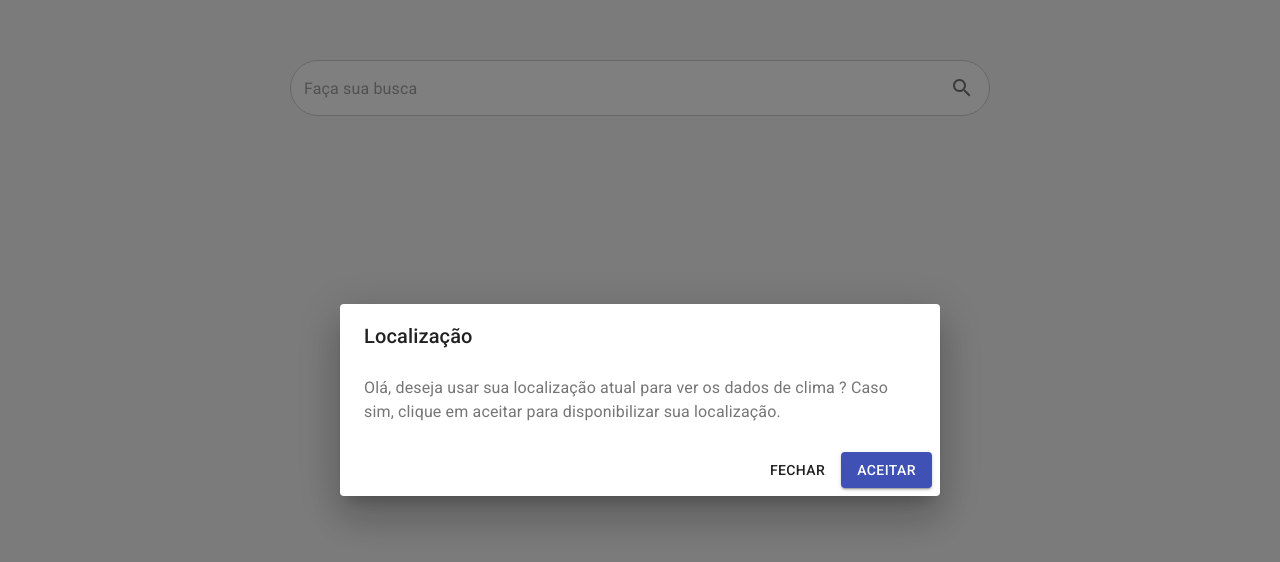
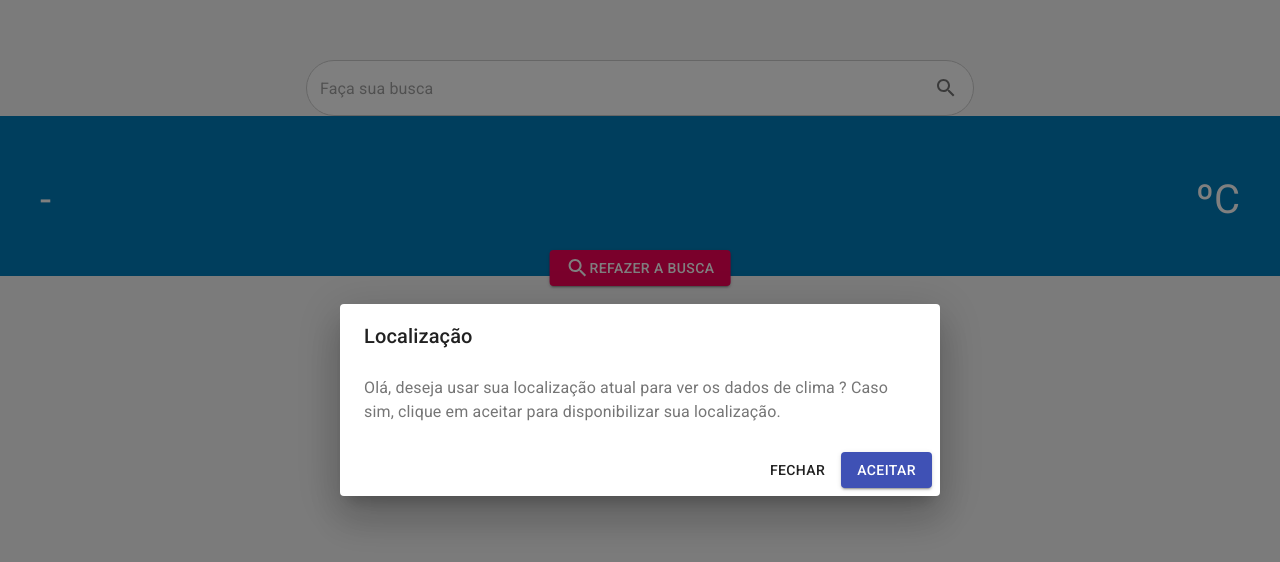
Before and after one commit to giacomette/teste-blueticket, a React (Create React App) app: page / in a window 1280 px wide. Shown: the top 562 px of the page. Built offline with nearby package versions, Linux system fonts and the light colour scheme.

Commit message:
Exibicao da temperatura atual

```diff
--- a/public/css/reset.css
+++ b/public/css/reset.css
@@ -1,6 +1,7 @@
 * {
   margin: 0;
   padding: 0;
+  box-sizing: border-box;
 }
 
 body {
--- a/src/components/CardClima/CardClima.js
+++ b/src/components/CardClima/CardClima.js
@@ -8,36 +8,20 @@ import Button from '@material-ui/core/Button';
 import Typography from '@material-ui/core/Typography';
 import Skeleton from 'react-loading-skeleton';
 
-function CardClima({ isLoading }) {
+function CardClima({ isLoading, data }) {
+  console.log('CARDCLIMA', data);
   return (
     <div>
       {isLoading && <Skeleton height={100} />}
       {!isLoading && (
-        <Card>
-          <CardActionArea>
-            <CardMedia
-              image="/static/images/cards/contemplative-reptile.jpg"
-              title="Contemplative Reptile"
-            />
-            <CardContent>
-              <Typography gutterBottom variant="h5" component="h2">
-                Lizard
-              </Typography>
-              <Typography variant="body2" color="textSecondary" component="p">
-                Lizards are a widespread group of squamate reptiles, with over
-                6,000 species, ranging across all continents except Antarctica
-              </Typography>
-            </CardContent>
-          </CardActionArea>
-          <CardActions>
-            <Button size="small" color="primary">
-              Share
-            </Button>
-            <Button size="small" color="primary">
-              Learn More
-            </Button>
-          </CardActions>
-        </Card>
+        <div>
+          <Typography variant="h4" component="h3">
+            {data.name} - {data.country}
+          </Typography>
+          <Typography variant="h5" component="h3">
+            {data.temp}ºc
+          </Typography>
+        </div>
       )}
     </div>
   );
--- a/src/components/ContentPage/ContentPage.js
+++ b/src/components/ContentPage/ContentPage.js
@@ -1,15 +1,22 @@
 import React, { useContext, useEffect, useState } from 'react';
-import Paper from '@material-ui/core/Paper';
-import Grid from '@material-ui/core/Grid';
+import { Button, Paper, Grid } from '@material-ui/core';
+import SearchIcon from '@material-ui/icons/Search';
 import CardClima from '../CardClima';
 import AppContext from '../../AppContext';
-import { weather } from '../../services/search';
+import { getCurrentWeather } from '../../services/search';
 import ModalPermission from '../ModalPermission';
+import {
+  Container,
+  WrapperHeader,
+  WrapperHeaderTitle,
+  WrapperHeaderTemp,
+  WrapperHeaderButton
+} from './styles';
 
 function ContentPage() {
-  const { value } = useContext(AppContext);
+  const { value, updateState } = useContext(AppContext);
   const [isLoading, setIsLoading] = useState(false);
-  const [weathers, setWeathers] = useState(false);
+  const [currentWeather, setCurrentWeather] = useState({});
 
   useEffect(() => {
     if (!value.location) return;
@@ -20,12 +27,14 @@ function ContentPage() {
       setIsLoading(true);
 
       try {
-        const results = await weather({
+        const result = await getCurrentWeather({
           lat: location.lat,
           lon: location.lng
         });
 
-        setWeathers(results);
+        console.log('results', result);
+
+        setCurrentWeather(result);
       } catch (e) {
       } finally {
         setIsLoading(false);
@@ -37,12 +46,33 @@ function ContentPage() {
 
   return (
     <React.Fragment>
+      <WrapperHeader>
+        <Container>
+          <WrapperHeaderTitle>
+            {currentWeather.name || ''} - {currentWeather.country || ''}
+          </WrapperHeaderTitle>
+          <WrapperHeaderTemp>{currentWeather.temp}ºC</WrapperHeaderTemp>
+
+          <WrapperHeaderButton>
+            <Button
+              onClick={() => updateState({})}
+              variant="contained"
+              color="secondary"
+            >
+              <SearchIcon /> Refazer a Busca
+            </Button>
+          </WrapperHeaderButton>
+        </Container>
+      </WrapperHeader>
+
       <ModalPermission />
       {value.location ? (
+        <div>
+          <Container>
             <Grid container spacing={3}>
               <Grid item xs={12}>
                 <Paper>
-              <CardClima isLoading={isLoading} />
+                  <CardClima data={currentWeather} isLoading={isLoading} />
                 </Paper>
               </Grid>
               <Grid item xs={12} sm={6}>
@@ -64,6 +94,8 @@ function ContentPage() {
                 <Paper>xs=6 sm=3</Paper>
               </Grid>
             </Grid>
+          </Container>
+        </div>
       ) : null}
     </React.Fragment>
   );
--- a/src/components/ContentPage/styles.js
+++ b/src/components/ContentPage/styles.js
@@ -0,0 +1,69 @@
+import styled from 'styled-components';
+
+export const Container = styled.div`
+  margin: auto;
+  max-width: 1200px;
+  width: 100%;
+`;
+
+export const WrapperHeader = styled.div`
+  background: #007dbb;
+  float: left;
+  height: 160px;
+  margin-bottom: 20px;
+  padding-left: 16px;
+  padding-right: 16px;
+  position: relative;
+  width: 100%;
+
+  @media all and (max-width: 400px) {
+    height: auto;
+  }
+`;
+
+export const WrapperHeaderTitle = styled.div`
+  font-size: 2.5em;
+  color: white;
+  float: left;
+  margin-top: 60px;
+
+  @media all and (max-width: 400px) {
+    float: none;
+    text-align: center;
+    margin-top: 20px;
+    font-size: 2em;
+  }
+`;
+
+export const WrapperHeaderTemp = styled.div`
+  font-size: 2.5em;
+  color: white;
+  float: right;
+  margin-top: 60px;
+
+  @media all and (max-width: 400px) {
+    float: none;
+    text-align: center;
+    margin-top: 0;
+  }
+`;
+
+export const WrapperHeaderButton = styled.div`
+  position: absolute;
+  left: 50%;
+  transform: translateX(-50%);
+  bottom: -10px;
+
+  @media all and (max-width: 400px) {
+    & {
+      left: 0;
+      width: 100%;
+      transform: none;
+      position: relative;
+    }
+
+    button {
+      width: 100%;
+    }
+  }
+`;
--- a/src/services/gelocation.js
+++ b/src/services/gelocation.js
@@ -33,3 +33,9 @@ export function getLatLnt() {
 export function clearLatLnt() {
   localStorage.removeItem('latLng');
 }
+
+export function convertKelvinToCelsius(kelvin) {
+  const celsius = Math.round(kelvin - 273.15);
+
+  return celsius;
+}
--- a/src/services/search.js
+++ b/src/services/search.js
@@ -5,6 +5,7 @@ import {
   googleMapsUrl,
   googleMapsKey
 } from '../infra/config';
+import { convertKelvinToCelsius } from './gelocation';
 
 export async function googleMaps(valueSearch) {
   const { data } = await axios.get(`${googleMapsUrl}/json`, {
@@ -19,7 +20,7 @@ export async function googleMaps(valueSearch) {
   return results;
 }
 
-export async function weather({ lat, lon }) {
+export async function getCurrentWeather({ lat, lon }) {
   const { data } = await axios.get(`${weatherUrl}/weather`, {
     params: {
       lat,
@@ -28,10 +29,42 @@ export async function weather({ lat, lon }) {
     }
   });
 
-  console.log('results', data);
+  const { main } = data;
 
-  return data;
+  return {
+    humidity: main.humidity,
+    temp: convertKelvinToCelsius(main.temp),
+    temp_max: convertKelvinToCelsius(main.temp_max),
+    temp_min: convertKelvinToCelsius(main.temp_min),
+    name: data.name,
+    country: data.sys.country
+  };
 }
+
+export async function getForecast({ lat, lon }) {
+  const { data } = await axios.get(`${weatherUrl}/forecast`, {
+    params: {
+      lat,
+      lon,
+      appid: weatherKey
+    }
+  });
+
+  const { main } = data;
+
+  console.log('data Forecast', data)
+
+  return {
+    humidity: main.humidity,
+    temp: convertKelvinToCelsius(main.temp),
+    temp_max: convertKelvinToCelsius(main.temp_max),
+    temp_min: convertKelvinToCelsius(main.temp_min),
+    name: data.name,
+    country: data.sys.country
+  };
+}
+
+
 
 export function saveHistory(search) {
   const results = getHistory();
--- a/src/styles.js
+++ b/src/styles.js
@@ -1,3 +1,5 @@
 import styled from 'styled-components';
 
-export const Body = styled.div``;
+export const Body = styled.div`
+  font-family:  Roboto;
+`;
```
Lines whose indentation alone changed are shown as unchanged.
